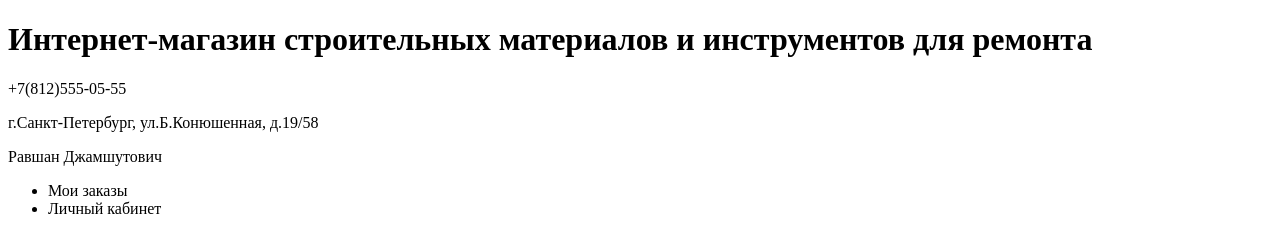
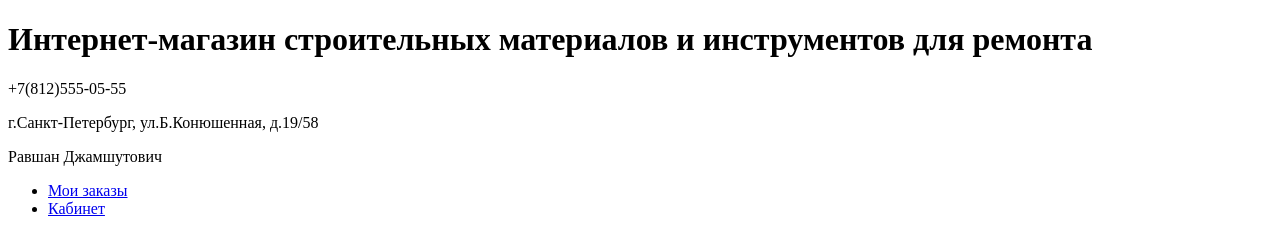
Before and after one commit to Lessenka/862671-technomart-24, a plain HTML site: page catalog.html in a window 1280 px wide. Shown: the top 231 px of the page. Drawn offline with Linux system fonts and the light colour scheme.

Commit message:
Исправила названия классов, сделала ссылки

```diff
--- a/catalog.html
+++ b/catalog.html
@@ -12,8 +12,8 @@
 					<p> г.Санкт-Петербург, ул.Б.Конюшенная, д.19/58 </p>
 					<span class="user">Равшан Джамшутович</span>
 					<ul class="user-navigation">
-						<li class="MyOrder">Мои заказы</li>
-						<li class="Cabinet">Личный кабинет</li>
+						<li><a href="orders.html">Мои заказы</a></li>
+						<li><a href="cabinet.html">Кабинет</a></li>
 					</ul>
 				</div>
 			<nav class="main-nav">
```
